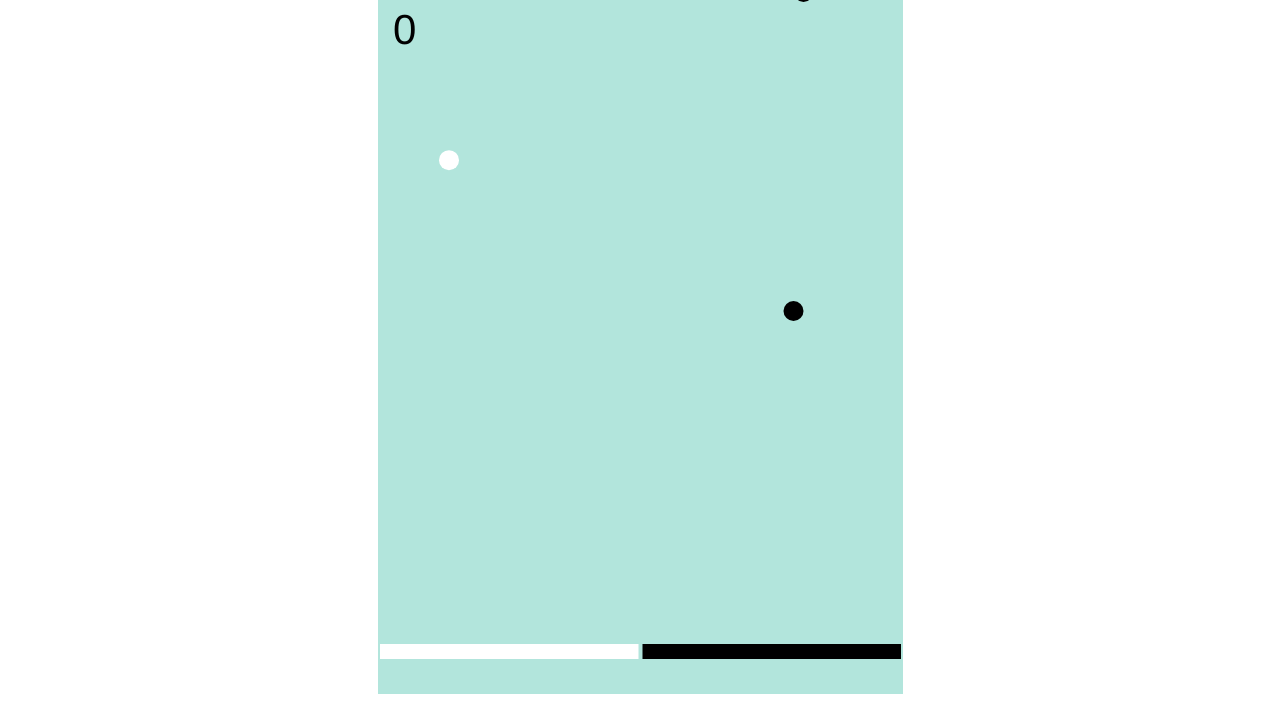
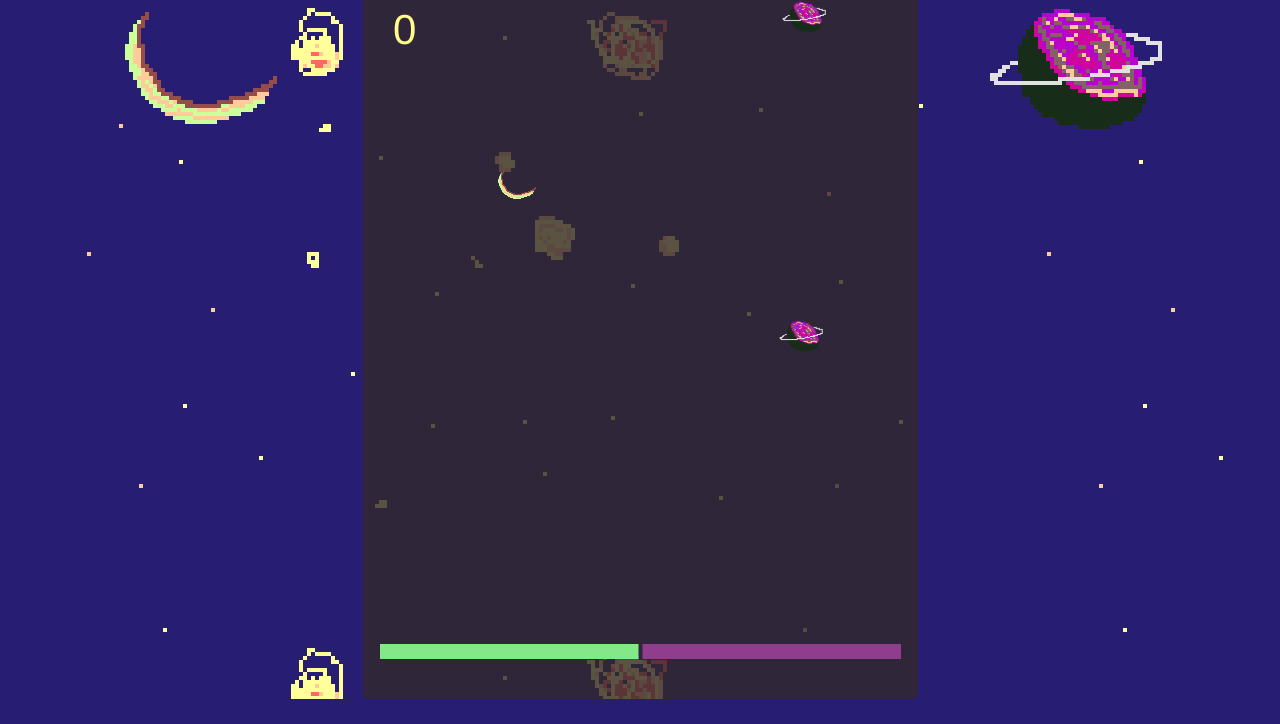
Before and after one commit to monkeylizard/two-moon-blues, a plain HTML site: page index.html in a window 1280 px wide. Shown: the part 76-800 px from the top of the page. Drawn offline with nearby package versions, Linux system fonts and the light colour scheme.

Commit message:
Added styling and images

```diff
--- a/index.html
+++ b/index.html
@@ -7,6 +7,7 @@
         <script type="text/javascript" src="d3/d3.v3.js"></script>
         <link href="//netdna.bootstrapcdn.com/bootstrap/3.1.1/css/bootstrap.min.css" rel="stylesheet">
         <script src="//netdna.bootstrapcdn.com/bootstrap/3.1.1/js/bootstrap.min.js"></script>
+        <link rel="stylesheet" type="text/css" href="stylesheet.css">
 
     </head>
     <body>
@@ -17,8 +18,14 @@
                 </div>
             </div>
             <div class="row">
-                <div class="col-md-12 text-center">
+                <div class="col-md-3 text-center">
+                    <img src="crescent.png">
+                </div>
+                <div class="col-md-6 text-center">
                     <div id="game"></div>
+                </div>
+                <div class="col-md-3 text-center">
+                    <img src="gibbous.png">
                 </div>
             </div>
         </div>
--- /dev/null
+++ b/stylesheet.css
@@ -0,0 +1,16 @@
+body {
+	background-color: #271D73;
+}
+
+h1 {
+	color: #FFFD8C;
+}
+
+.container {
+	background-image:url('stars.png');
+}
+
+#game {
+	background-color: rgba(51, 40, 44, 0.8);
+	border-radius: 5px;
+}
--- a/tmb.js
+++ b/tmb.js
@@ -1,14 +1,14 @@
 $(document).ready(function() {
 	var pad = 50;
 	var h = $(window).height() - pad * 2;
-	var w = h * 0.75;
+	var w = Math.floor($("#game").width() - 30);
 
 	var svg = d3.select("#game")
 		.append("svg")
 		.attr("height", h)
 		.attr("width", w)
-		.attr("id", "svgMain")
-		.style("background-color", "#B2E5DC");
+		.attr("id", "svgMain");
+//		.style("background-color", "rgba(51, 40, 44, 0.5)");
 
 	// make the paddles
 
@@ -16,10 +16,10 @@ $(document).ready(function() {
 		name = phase + "_paddle";
 		if ( phase === "crescent" ) {
 			x = 2;
-			color = "white";
+			color = "#84E888";
 		} else {
 			x = w / 2 + 2;
-			color = "black";
+			color = "#8F3D8C";
 		}
 		y = h - 50;
 		var body = svg.selectAll(name)
@@ -93,9 +93,9 @@ $(document).ready(function() {
 
 	var make_meteorite_body = function(left, phase, name, x, y, size) {
 		if ( phase === "crescent") {
-			color = "white";
+			img = "crescent.png";
 		} else {
-			color = "black";
+			img = "gibbous.png";
 		}
 		if ( !left ) {
 			x += w/2;
@@ -103,19 +103,20 @@ $(document).ready(function() {
 		body = svg.selectAll(name)
 			.data([true])
 			.enter()
-			.append("circle")
-			.attr("r", size)
-			.attr("cx", x)
-			.attr("cy", -10)
-			.attr("fill", color);
+			.append("image")
+			.attr("xlink:href", img)
+			.attr("height", size)
+			.attr("width", size)
+			.attr("x", x)
+			.attr("y", -10);
 		return body;
 	}
 
 	function Meteorite(left, phase, name, game, speed) {
-		this.size = 10
+		this.size = 50
 		this.x = random(this.size * 2, Math.floor(w/2 - this.size * 2));
 		if ( !left ) {
-			this.x += w / 2;
+			this.x += Math.floor(w / 2);
 		}
 		this.y = -10;
 		this.dx = 0;
@@ -132,8 +133,8 @@ $(document).ready(function() {
 			//console.log("differentials", this.dx, this.dy);
 			this.body.transition()
 				.duration(30)
-				.attr("cx", this.x)
-				.attr("cy", this.y);
+				.attr("x", this.x)
+				.attr("y", this.y);
 		}
 		this.matches = function() {
 			if ( this.phase === "crescent" ) {
@@ -147,7 +148,7 @@ $(document).ready(function() {
 			meteorite.falling = true;
 			var fall_loop = setInterval( function() {
 				meteorite.update_position();
-				if ( meteorite.y >= h - 50 ) {
+				if ( meteorite.y >= h - 30 - meteorite.size) {
 					clearInterval(fall_loop);
 					meteorite.impact()
 				}
@@ -181,6 +182,7 @@ $(document).ready(function() {
 						.text("0")
 						.attr("x", 15)
 						.attr("y", 50)
+						.attr("fill", "#FFFD8C")
 						.attr("font-size", "3em");
 		return disp;
 	}
@@ -216,6 +218,7 @@ $(document).ready(function() {
 							.attr("text-anchor", "middle")
 							.attr("x", w/2)
 							.attr("y", h/2)
+							.attr("fill", "#FFFD8C");
 		}
 		this.kill_banner = function() {
 			this.banner.remove();
```
Also changed, not shown: crescent.png (added), gibbous.png (added), stars.png (added).
